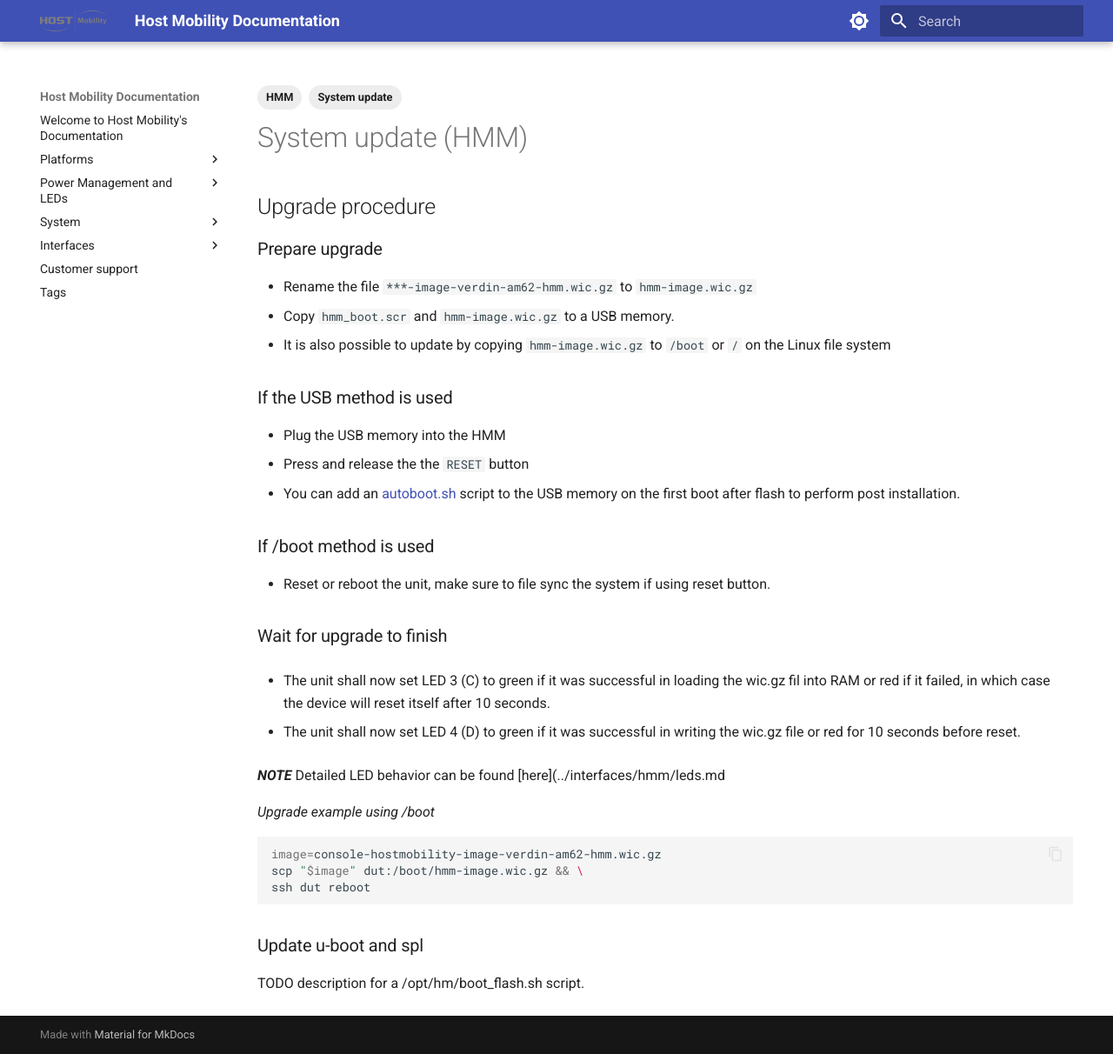
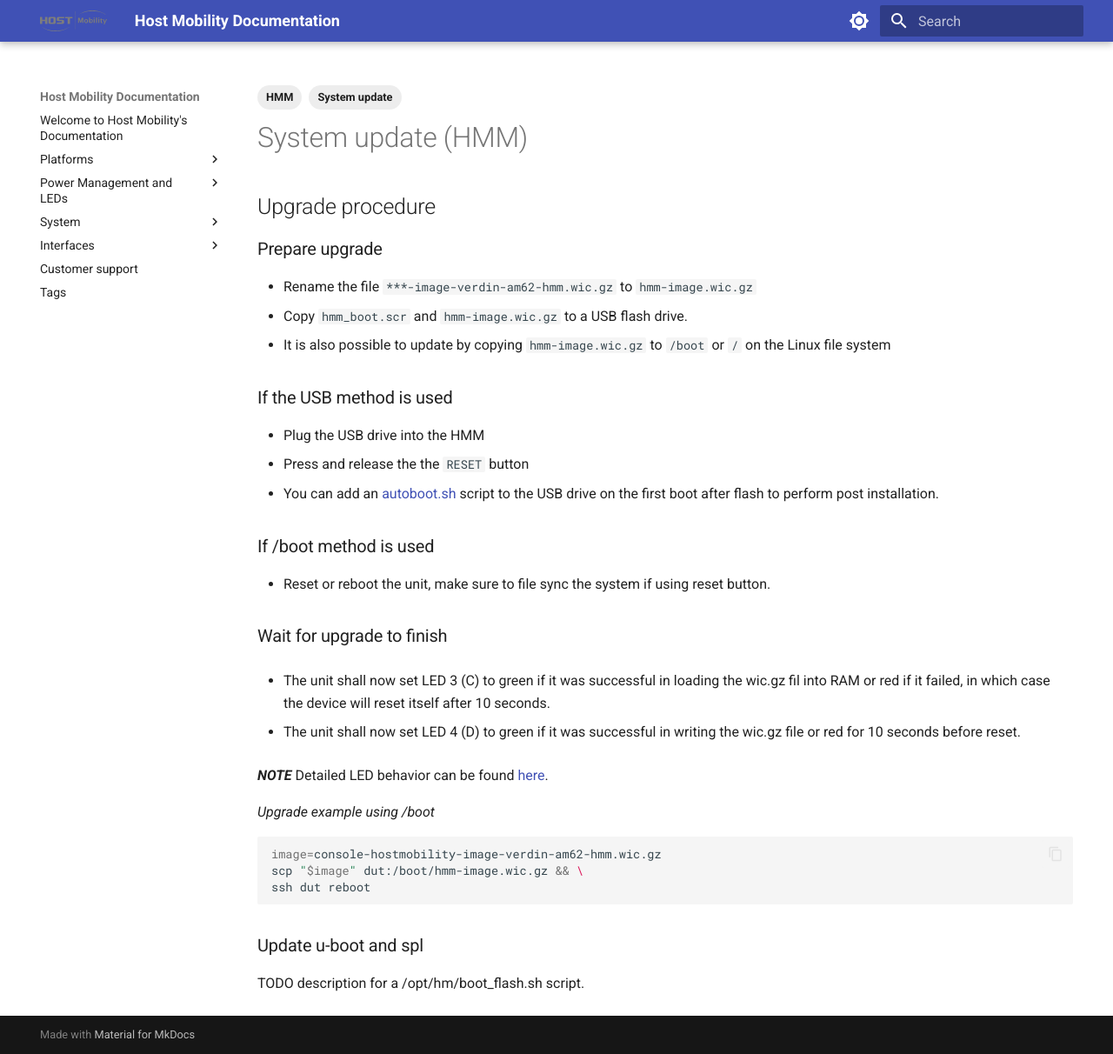
Before and after one commit to hostmobility/documentation, an MkDocs documentation site: the page built from docs/system/hmm/update.md, in a window 1280 px wide and 1212 px high. Shown: the whole window at 87% size. Built offline with MkDocs 1.6.1 and Material for MkDocs 9.7.7, drawn with Linux system fonts in a browser that asks for light colours.

Commit message:
hmm: system update: Fix broken link and adjust wording

```diff
--- a/docs/system/hmm/update.md
+++ b/docs/system/hmm/update.md
@@ -11,14 +11,14 @@
 ### Prepare upgrade
 
 * Rename the file `***-image-verdin-am62-hmm.wic.gz` to `hmm-image.wic.gz`
-* Copy `hmm_boot.scr` and `hmm-image.wic.gz` to a USB memory.
+* Copy `hmm_boot.scr` and `hmm-image.wic.gz` to a USB flash drive.
 * It is also possible to update by copying `hmm-image.wic.gz` to `/boot` or  `/`  on the Linux file system
 
 ### If the USB method is used
 
-* Plug the USB memory into the HMM
+* Plug the USB drive into the HMM
 * Press and release the the `RESET` button
-* You can add an [autoboot.sh](../update.md#usb-method-autobootsh) script to the USB memory on the first boot after flash to perform post installation.
+* You can add an [autoboot.sh](../update.md#usb-method-autobootsh) script to the USB drive on the first boot after flash to perform post installation.
 
 ### If /boot method is used
 
@@ -30,7 +30,7 @@
 
 * The unit shall now set LED 4 (D) to green if it was successful in writing the wic.gz file or red for 10 seconds before reset.
 
-***NOTE*** Detailed LED behavior can be found [here](../interfaces/hmm/leds.md
+***NOTE*** Detailed LED behavior can be found [here](../interfaces/hmm/leds.md).
 
 
 
```
